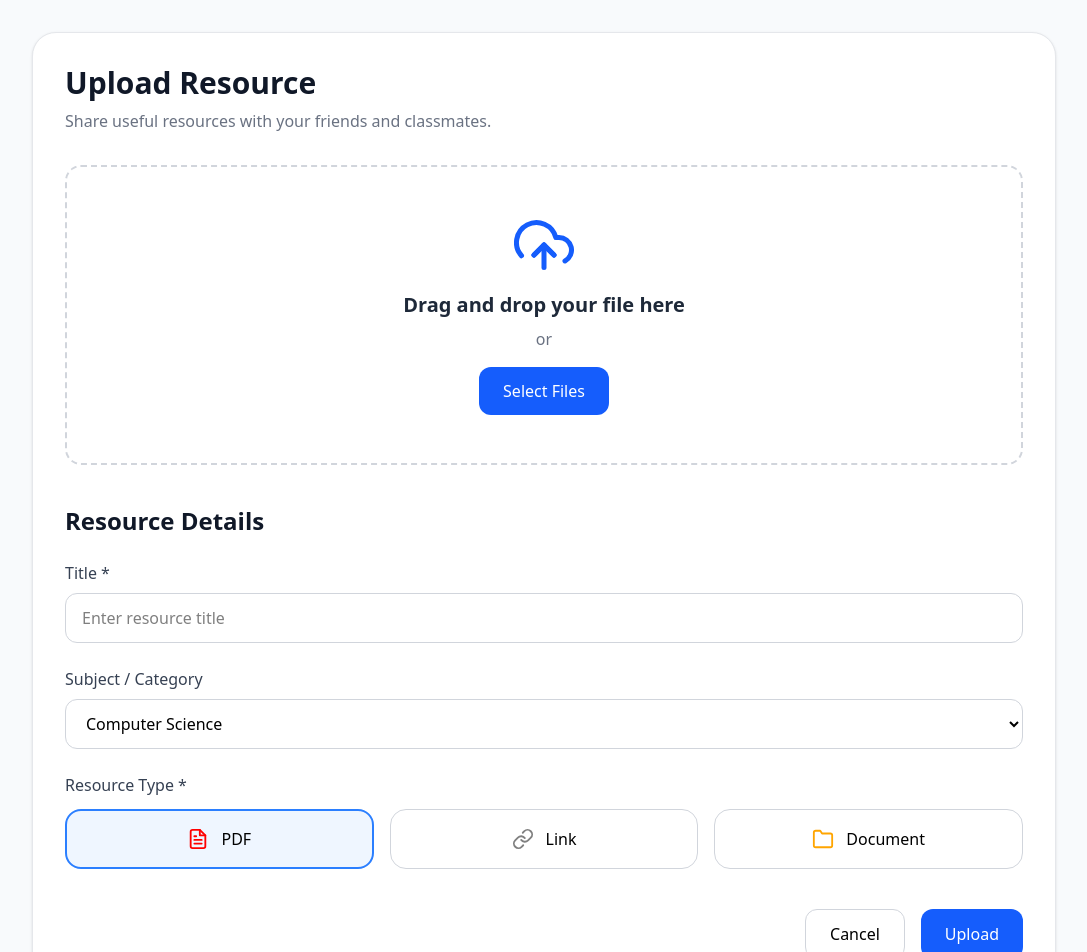
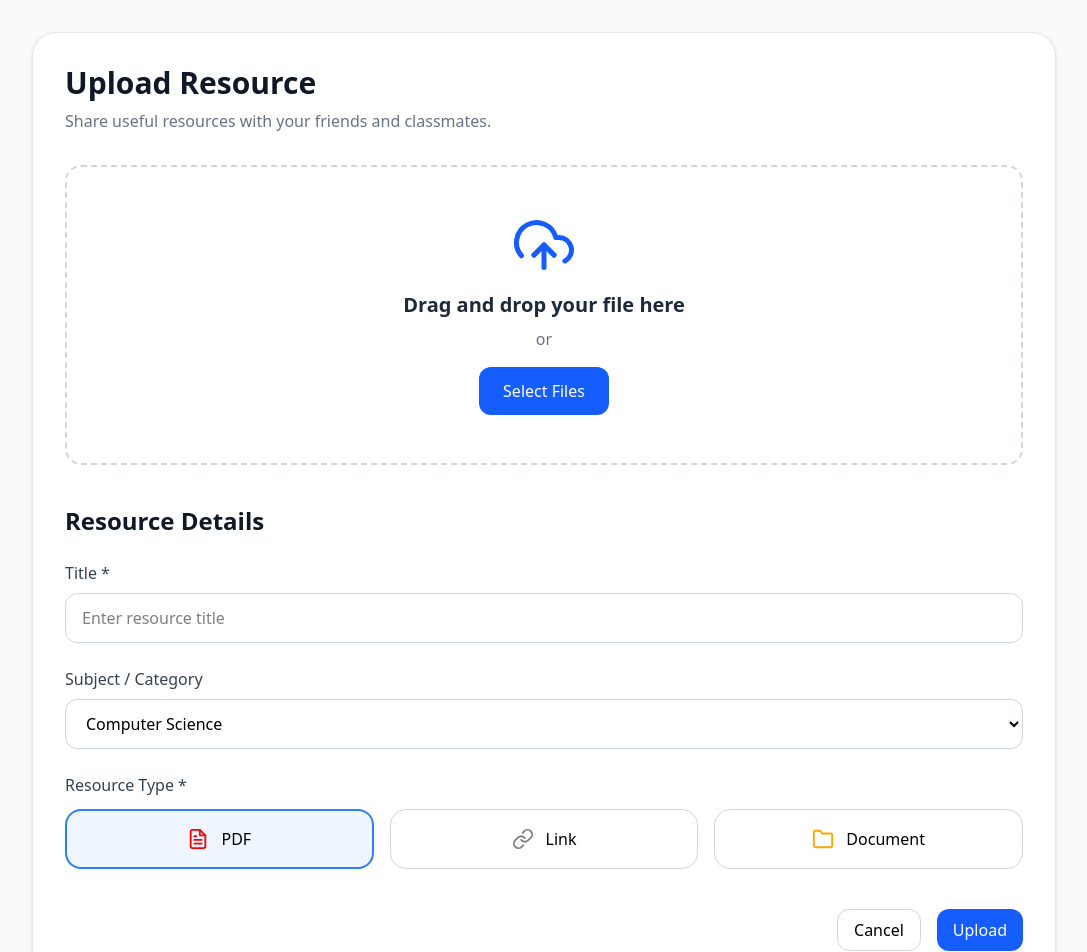
Before and after one commit to Aisha-shaikh578/CampusVault, a Next.js app: page /upload in a window 1280 px wide. Shown: the top 952 px of the page, without its empty margins (96-1183 px from the left). Built offline with nearby package versions, Linux system fonts and the light colour scheme; no server answers.

Commit message:
Added alert messages for upload success/fail

```diff
--- a/app/layout.tsx
+++ b/app/layout.tsx
@@ -3,6 +3,7 @@ import { Geist, Geist_Mono } from "next/font/google";
 import "./globals.css";
 import { AuthProvider } from "@/context/authContext";
 import { ThemeProvider } from "@/context/themeContext";
+import { Toaster } from "react-hot-toast";
 
 const geistSans = Geist({
   variable: "--font-geist-sans",
@@ -32,7 +33,8 @@ export default function RootLayout({
       <body className="min-h-full flex flex-col">
         <AuthProvider>
           <ThemeProvider>
-           {children}
+            <Toaster position="top-right" toastOptions={{ duration: 5000 }} />
+            {children}
           </ThemeProvider>
         </AuthProvider>
       </body>
--- a/app/upload/page.tsx
+++ b/app/upload/page.tsx
@@ -5,6 +5,7 @@ import { supabase } from "@/lib/supabase";
 import Link from "next/link";
 import { useState } from "react";
 import { useDropzone, FileRejection } from "react-dropzone";
+import { toast } from "react-hot-toast";
 import {
   FiUploadCloud,
   FiFileText,
@@ -23,25 +24,50 @@ export default function UploadPage() {
   const MAX_SIZE = 5 * 1024 * 1024;   // 5MB
 
   const handleUpload = async() => {
-    if(!selectedFile) {
+    if (isUploading) return;
+
+    if (!selectedFile) {
       setError('Please select a file first');
       return;
     }
 
-    if(!title) {
+    if (!title) {
       setError('Please enter a title.');
       return;
     }
 
+    setError(null);
+    setIsUploading(true);
+
+    try {
       const fileName = `${category}/${Date.now()}-${selectedFile.name}`;
       const { error } = await supabase.storage.from('Storage').upload(fileName, selectedFile);
-    if(error) {
+
+      if (error) {
         setError(error.message);
+        toast.error(`Upload failed: ${error.message}`);
         return;
       }
+
       const { data } = supabase.storage.from('Storage').getPublicUrl(fileName);
       const fileUrl = data.publicUrl;
+
+      if (!fileUrl) {
+        const message = 'Unable to store your upload.';
+        setError(message);
+        toast.error(`Upload failed: ${message}`);
+        return;
+      }
+
       console.log(fileUrl);
+      toast.success('Resource uploaded successfully!');
+    } catch (uploadError) {
+      const message = uploadError instanceof Error ? uploadError.message : 'Unexpected upload error.';
+      setError(message);
+      toast.error(`Upload failed: ${message}`);
+    } finally {
+      setIsUploading(false);
+    }
   }
 
   const onDropAccepted = (acceptedFiles: File[]) => {
@@ -215,14 +241,15 @@ export default function UploadPage() {
             {/* Footer Buttons */}
             <div className="flex justify-end gap-4 mt-10">
               <Link href='/dashboard'>
-              <button className="px-6 py-3 border border-gray-300 rounded-xl hover:bg-gray-50 transition cursor-pointer">
+              <button className="px-4 py-2 border border-gray-300 rounded-xl hover:bg-gray-50 transition cursor-pointer">
                 Cancel
               </button>
               </Link>
 
               <button
-              className="px-6 py-3 bg-blue-600 text-white rounded-xl hover:bg-blue-700 transition cursor-pointer"
-              onClick={handleUpload}>
+              className="px-4 py-2 bg-blue-600 text-white rounded-xl hover:bg-blue-700 transition disabled:opacity-50 disabled:cursor-not-allowed"
+              onClick={handleUpload}
+              disabled={isUploading}>
                 {isUploading ? 'Uploading...' : 'Upload'}
               </button>
             </div>
--- a/package.json
+++ b/package.json
@@ -15,6 +15,7 @@
     "react": "19.2.4",
     "react-dom": "19.2.4",
     "react-dropzone": "^15.0.0",
+    "react-hot-toast": "^2.6.0",
     "react-icons": "^5.6.0",
     "react-router-dom": "^7.17.0"
   },
```
Also changed, not shown: 1 other file (tests, documents, lock files or other folders). Lines whose indentation alone changed are shown as unchanged.
